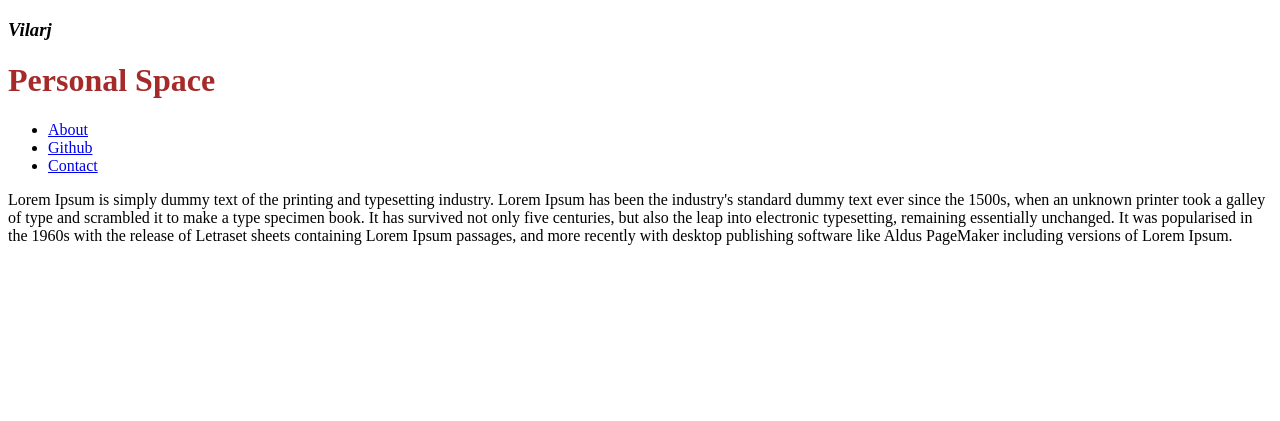
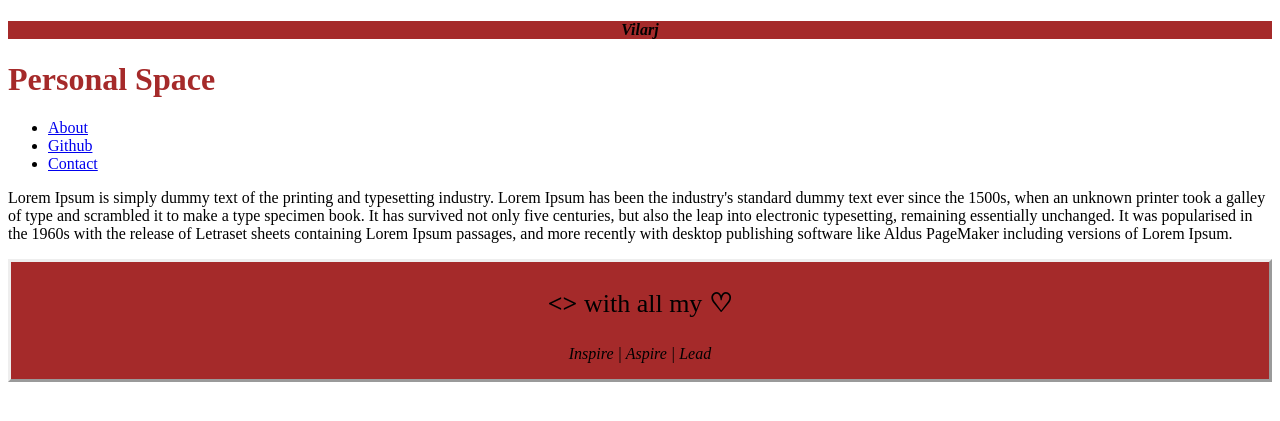
Before and after one commit to vilarj/WebProject, a Django app: page /home/ in a window 1280 px wide. Shown: the top 421 px of the page. Run offline with Django 3.2, Linux system fonts and the light colour scheme; some web fonts are replaced.

Commit message:
Minor changes

```diff
--- a/PersonalPage/static/style.css
+++ b/PersonalPage/static/style.css
@@ -1,7 +1,22 @@
 h1 {
     color: brown;
+}
+
+#header {
+  text-align: center;
+  background-color: brown;
 }
 
 body {
     font-family: "Trirong", serif;
 }
+
+footer {
+  text-align: center;
+  border-style: outset;
+  background-color: brown;
+}
+
+#ending_footer {
+  font-size: 26px;
+}
--- a/PersonalPage/templates/PersonalPage/home.html
+++ b/PersonalPage/templates/PersonalPage/home.html
@@ -1,7 +1,7 @@
 <!DOCTYPE html>
 <html lang="en">
 <head>
-    <h3><em>Vilarj</em></h3>
+    <h4 id="header"><em>Vilarj</em></h4>
     <meta charset="UTF-8">
     <title>Home</title>
     {% load static %}
@@ -26,4 +26,8 @@
         software like Aldus PageMaker including versions of Lorem Ipsum.
     </p>
 </body>
+<footer>
+  <p id="ending_footer"><strong><></strong> with all my <strong>♡</strong></p>
+  <p><em>Inspire | Aspire | Lead</em></p>
+</footer>
 </html>
```
